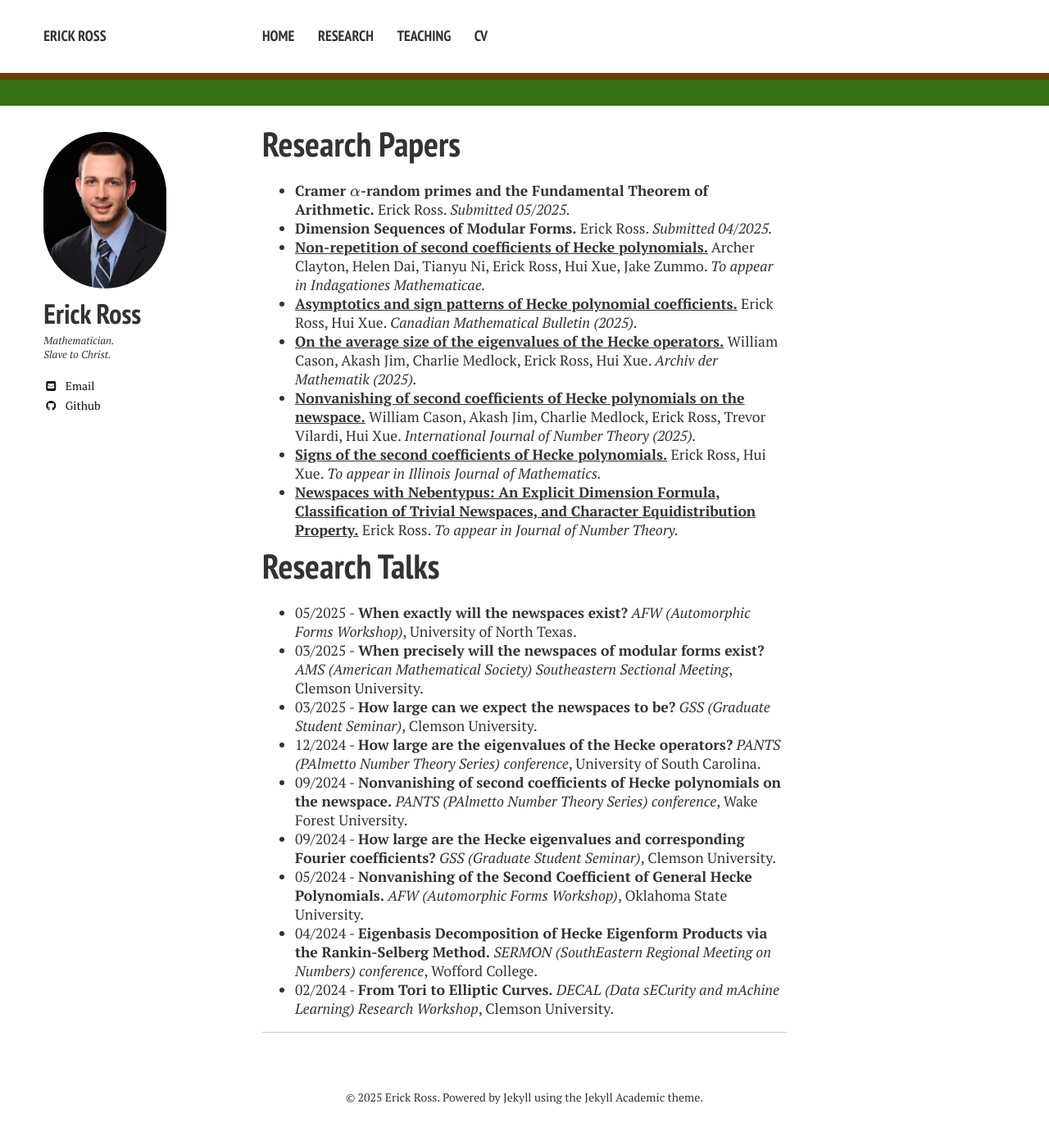
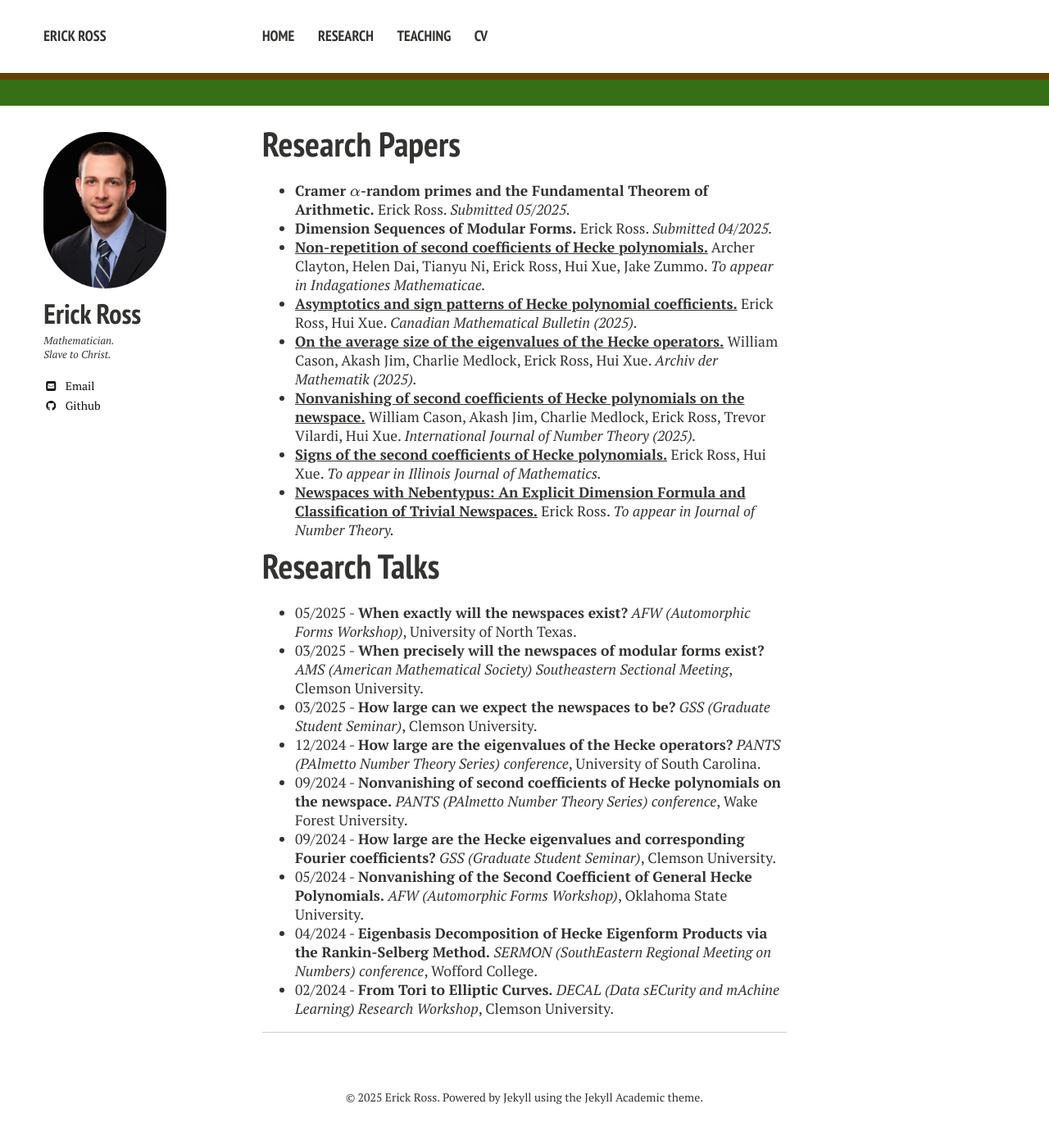
Before and after one commit to erick-ross/erick-ross.github.io, a Jekyll site: the page built from research.md, in a window 1280 px wide. Shown: the whole page at 82% size. Built offline with Jekyll 4.4.1, drawn with Linux system fonts in a browser that asks for light colours; nearby versions of some CDN libraries; formulas are drawn with MathJax 3.

Commit message:
updated CV

```diff
--- a/research.md
+++ b/research.md
@@ -11,7 +11,7 @@ layout: page
 - [**On the average size of the eigenvalues of the Hecke operators.**](https://arxiv.org/abs/2407.19076) William Cason, Akash Jim, Charlie Medlock, Erick Ross, Hui Xue. *Archiv der Mathematik (2025).*
 - [**Nonvanishing of second coefficients of Hecke polynomials on the newspace.**](https://arxiv.org/abs/2407.11694) William Cason, Akash Jim, Charlie Medlock, Erick Ross, Trevor Vilardi, Hui Xue. *International Journal of Number Theory (2025).*
 - [**Signs of the second coefficients of Hecke polynomials.**](https://arxiv.org/abs/2407.10951) Erick Ross, Hui Xue. *To appear in Illinois Journal of Mathematics.*
-- [**Newspaces with Nebentypus: An Explicit Dimension Formula, Classification of Trivial Newspaces, and Character Equidistribution Property.**](https://arxiv.org/abs/2407.08881) Erick Ross. *To appear in Journal of Number Theory.*
+- [**Newspaces with Nebentypus: An Explicit Dimension Formula and Classification of Trivial Newspaces.**](https://arxiv.org/abs/2407.08881) Erick Ross. *To appear in Journal of Number Theory.*
 
 
 # Research Talks
```
